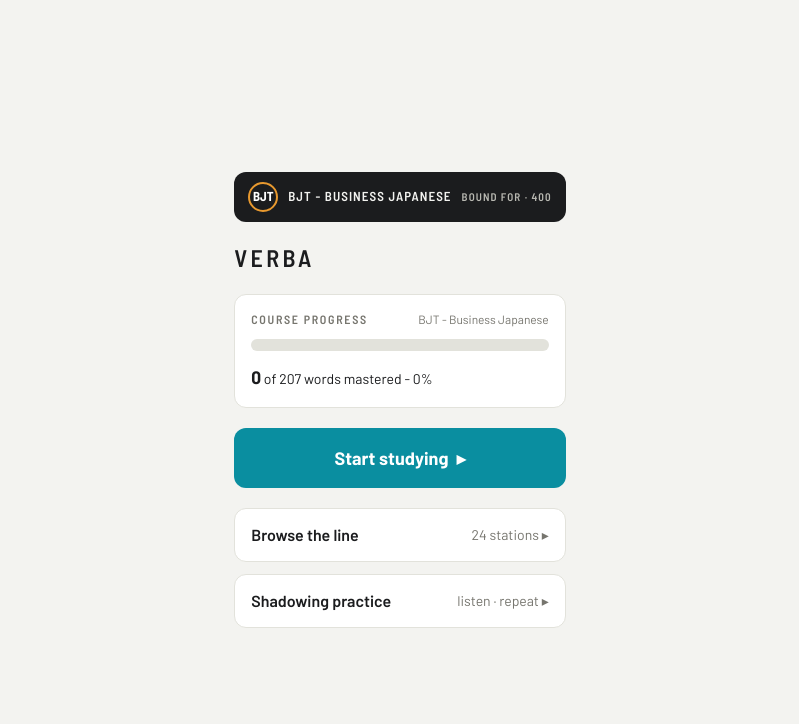
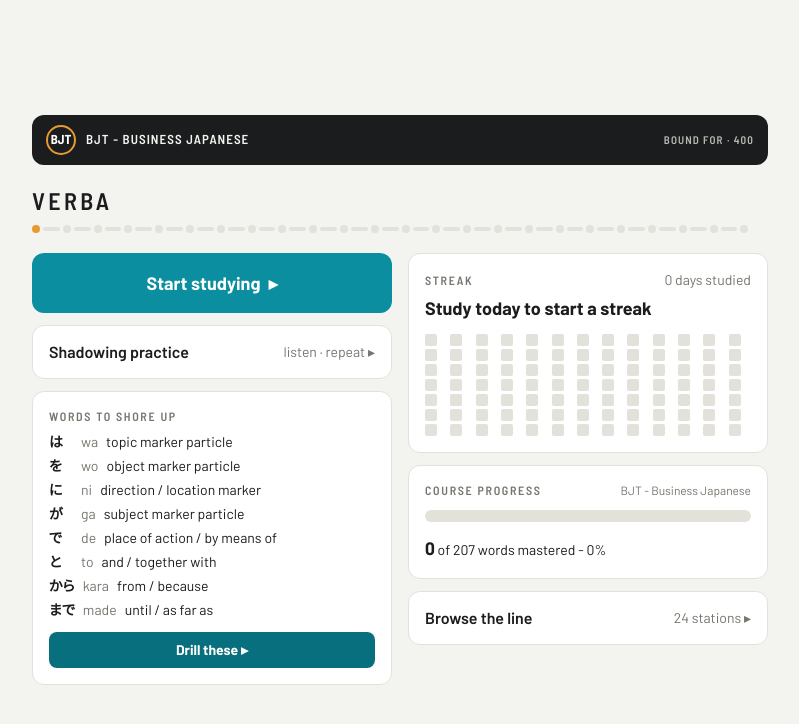
Before and after one commit to chemicalwolf1836/verba, a Next.js app: page / in a window 1280 px wide. Shown: the top 724 px of the page, without its empty margins (240-1039 px from the left). Built offline with nearby package versions, Linux system fonts and the light colour scheme.

Commit message:
feat: two-column study dashboard home

```diff
--- a/app/page.tsx
+++ b/app/page.tsx
@@ -3,13 +3,16 @@
 import Link from 'next/link'
 import { CoursePicker } from '@/components/CoursePicker'
 import { MasteryBar } from '@/components/MasteryBar'
+import { RouteStrip } from '@/components/RouteStrip'
+import { StreakHeatmap } from '@/components/StreakHeatmap'
+import { WeakWords } from '@/components/WeakWords'
 import { useActiveCourse } from '@/lib/useProgress'
 
 export default function Home() {
   const { course } = useActiveCourse()
 
   return (
-    <main className="mx-auto max-w-lg space-y-5 px-4 py-8">
+    <main className="mx-auto w-full max-w-3xl space-y-5 px-4 py-8">
       <CoursePicker />
 
       <header className="board">
@@ -20,24 +23,18 @@ export default function Home() {
         <span className="nxt">Bound for · {course.target}</span>
       </header>
 
+      <div>
         <h1 className="sig-label text-2xl font-bold tracking-tight">Verba</h1>
+        <RouteStrip />
+      </div>
 
-      <MasteryBar />
-
+      <div className="grid gap-4 md:grid-cols-2">
+        <div className="space-y-3">
           <Link
             href="/study"
             className="flex items-center justify-center gap-2 rounded-xl bg-[var(--color-accent)] py-4 text-center text-lg font-bold text-white active:scale-[0.99]"
           >
             Start studying <span aria-hidden>▸</span>
-      </Link>
-
-      <div className="grid grid-cols-1 gap-3">
-        <Link
-          href="/units"
-          className="flex items-center justify-between rounded-xl border border-[var(--color-line)] bg-[var(--color-card)] px-4 py-3.5"
-        >
-          <span className="font-semibold">Browse the line</span>
-          <span className="text-sm text-[var(--color-muted)]">{course.units.length} stations ▸</span>
           </Link>
 
           <Link
@@ -47,6 +44,21 @@ export default function Home() {
             <span className="font-semibold">Shadowing practice</span>
             <span className="text-sm text-[var(--color-muted)]">listen · repeat ▸</span>
           </Link>
+
+          <WeakWords />
+        </div>
+
+        <div className="space-y-3">
+          <StreakHeatmap />
+          <MasteryBar />
+          <Link
+            href="/units"
+            className="flex items-center justify-between rounded-xl border border-[var(--color-line)] bg-[var(--color-card)] px-4 py-3.5"
+          >
+            <span className="font-semibold">Browse the line</span>
+            <span className="text-sm text-[var(--color-muted)]">{course.units.length} stations ▸</span>
+          </Link>
+        </div>
       </div>
     </main>
   )
```
Lines whose indentation alone changed are shown as unchanged.
